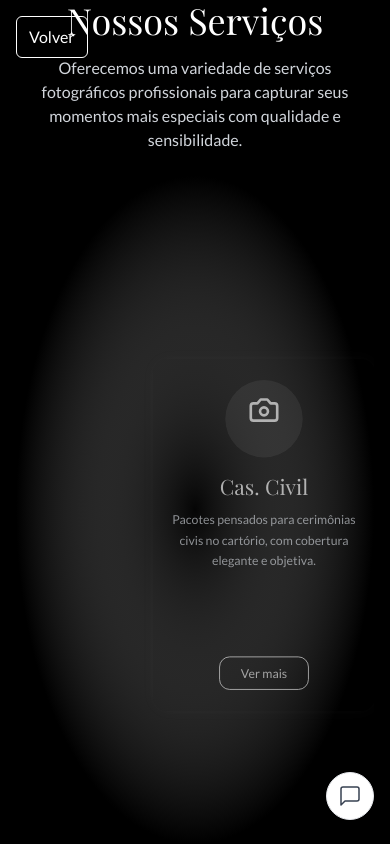
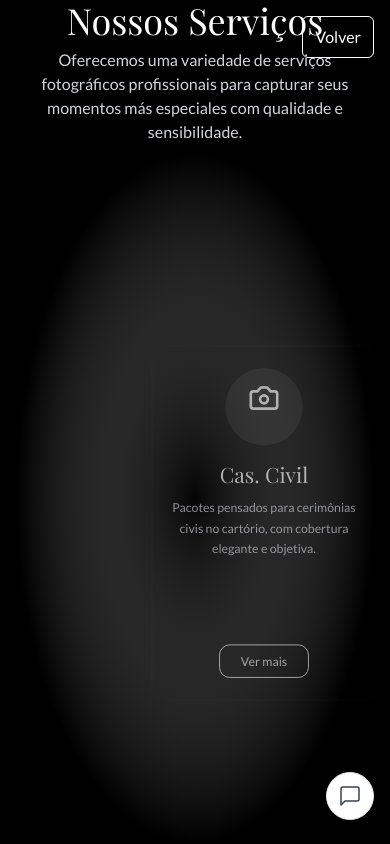
Before and after one commit to javierevents2-beep/web-deployment, a React (Vite) app: page /services in a window 390 px wide. Built offline with nearby package versions, Linux system fonts and the light colour scheme; no server answers; the database is empty.

Commit message:
Move back button to right and reduce header spacing
cgen-60db4197aa5d4b8ab3bbf175f607660c

```diff
--- a/src/pages/ServiceSelectionPage.tsx
+++ b/src/pages/ServiceSelectionPage.tsx
@@ -85,10 +85,10 @@ const ServiceSelectionPage: React.FC = () => {
   return (
     <div className="w-full bg-black text-white relative">
       <div className="max-w-6xl w-full h-screen flex flex-col justify-start mx-auto px-4 md:px-8">
-        <button onClick={() => navigate('/')} aria-label="Volver" className="absolute top-4 left-4 z-50 px-3 py-2 rounded-md border border-white text-white bg-transparent hover:bg-white/6 transition">Volver</button>
+        <button onClick={() => navigate('/')} aria-label="Volver" className="absolute top-4 right-4 z-50 px-3 py-2 rounded-md border border-white text-white bg-transparent hover:bg-white/6 transition">Volver</button>
 
-        <h1 className="text-4xl md:text-5xl font-playfair text-center mb-4">Nossos Serviços</h1>
-        <p className="text-center text-gray-300 mb-6">Oferecemos uma variedade de serviços fotográficos profissionais para capturar seus momentos mais especiais com qualidade e sensibilidade.</p>
+        <h1 className="text-4xl md:text-5xl font-playfair text-center mb-2">Nossos Serviços</h1>
+        <p className="text-center text-gray-300 mb-2">Oferecemos uma variedade de serviços fotográficos profissionais para capturar seus momentos más especiales com qualidade e sensibilidade.</p>
 
         <div className="relative flex-1">
           <button aria-label="Previous" onClick={goPrev} className="hidden md:flex items-center justify-center absolute left-4 top-1/2 -translate-y-1/2 z-30 w-12 h-12 bg-white/6 rounded-full hover:bg-white/10 transition-colors">
```
